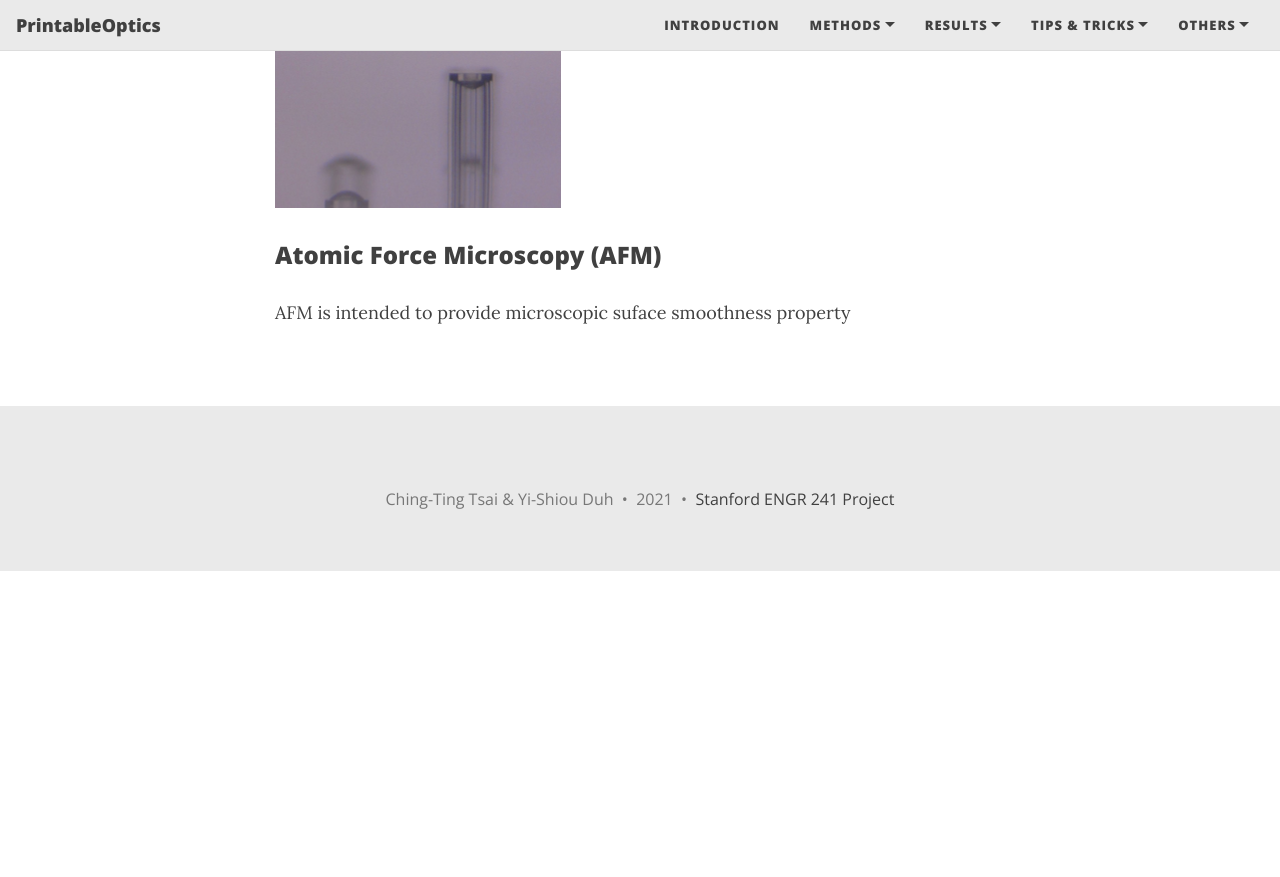
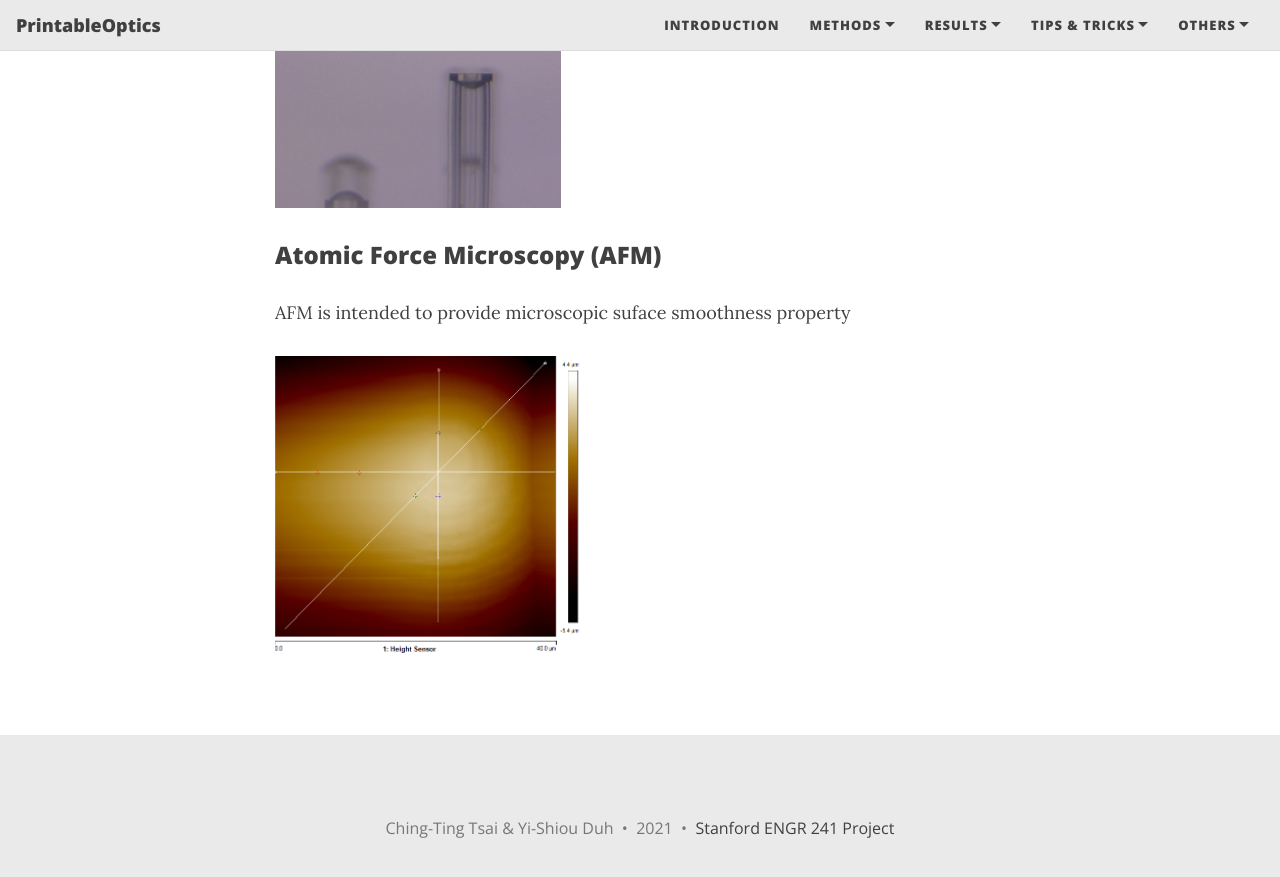
Before and after one commit to tingtsai/PrintableOptics, a Jekyll site: the page built from Characterizations.md, in a window 1280 px wide and 900 px high, scrolled down 1780 px. Shown: the top 877 px of the window. Built offline with Jekyll 4.4.1, drawn with Linux system fonts in a browser that asks for light colours; nearby versions of some CDN libraries; before the commit the page ends 2351 px from its top, so only the background shows below that.

Commit message:
Update Characterizations.md

```diff
--- a/Characterizations.md
+++ b/Characterizations.md
@@ -48,3 +48,5 @@ Keyence 3D microscope is a direct way to visualize the lens. This microscope can
 
 ### Atomic Force Microscopy (AFM)
 AFM is intended to provide microscopic suface smoothness property
+
+![](/assets/img/AFM.png)
```
